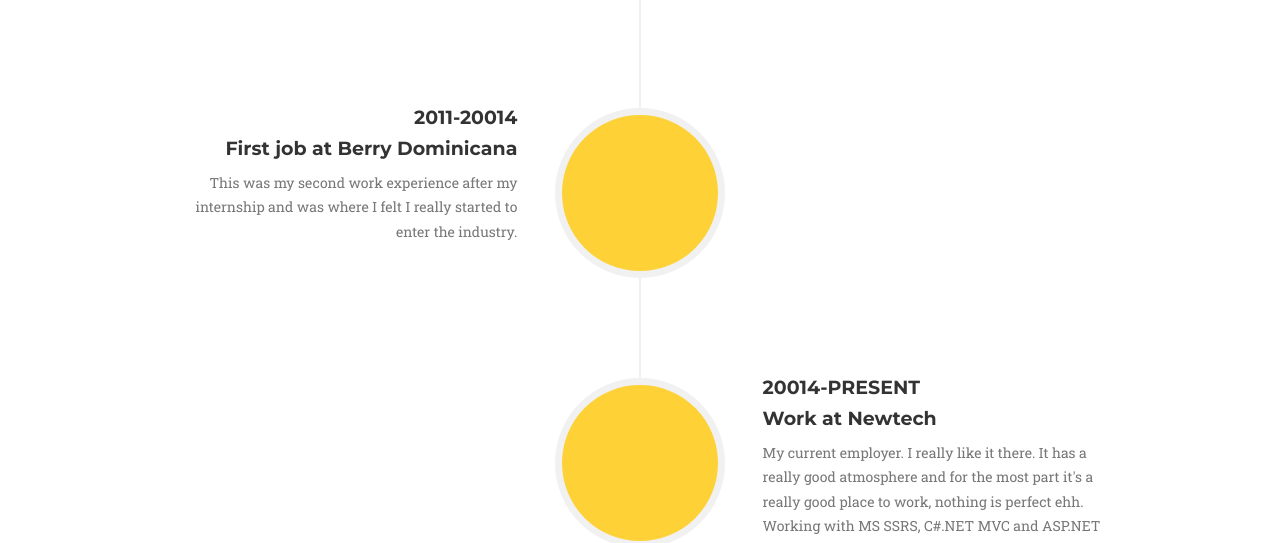
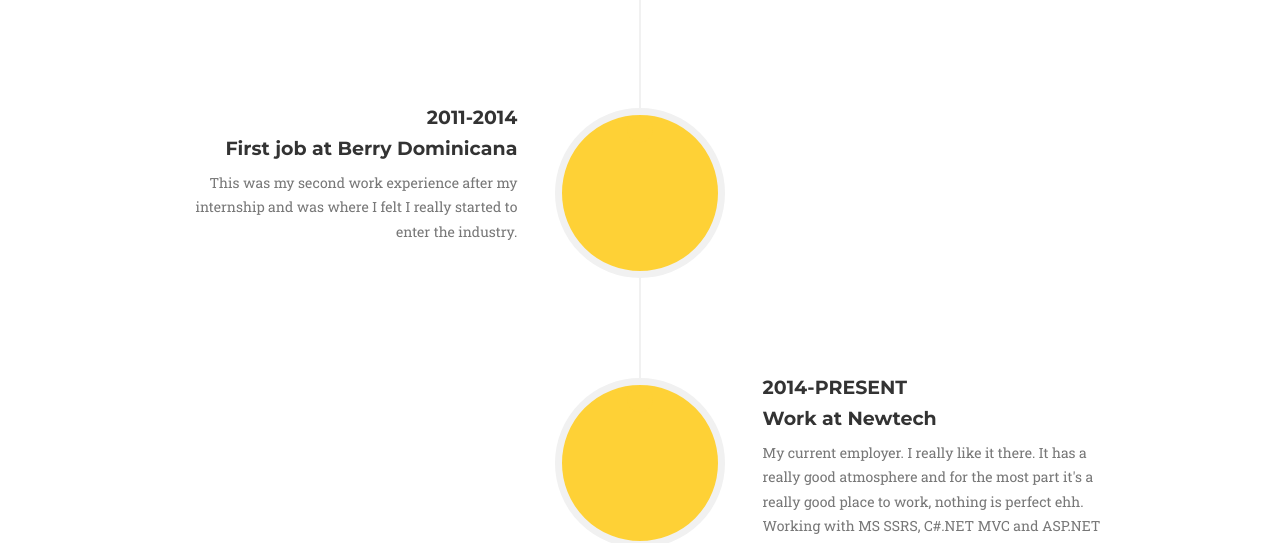
Before and after one commit to joanbarros/joanbarros.github.io, a Jekyll site: the page built from index.html, in a window 1280 px wide and 900 px high, scrolled down 2280 px. Shown: the part 154-697 px from the top of the window. Built offline with Jekyll 4.4.1, drawn with Linux system fonts in a browser that asks for light colours; some web fonts are replaced.

Commit message:
Remove extra zeros from years (typos).

```diff
--- a/_includes/about.html
+++ b/_includes/about.html
@@ -50,7 +50,7 @@
                             </div>
                             <div class="timeline-panel">
                                 <div class="timeline-heading">
-                                    <h4>2011-20014</h4>
+                                    <h4>2011-2014</h4>
                                     <h4 class="subheading">First job at Berry Dominicana</h4>
                                 </div>
                                 <div class="timeline-body">
@@ -66,7 +66,7 @@
 			    </div>
                             <div class="timeline-panel">
                                 <div class="timeline-heading">
-                                    <h4>20014-Present</h4>
+                                    <h4>2014-Present</h4>
                                     <h4 class="subheading">Work at Newtech</h4>
                                 </div>
                                 <div class="timeline-body">
```
